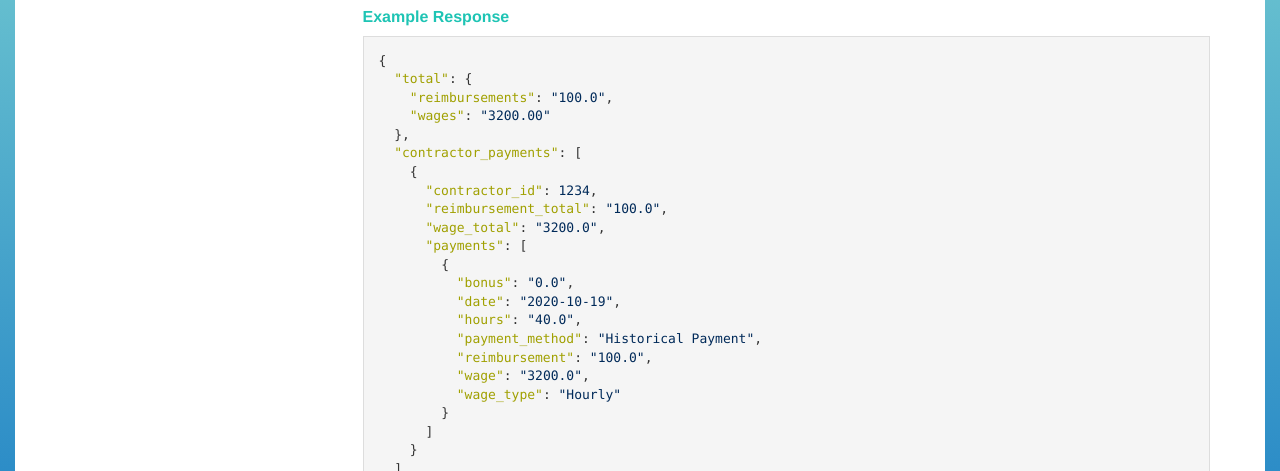
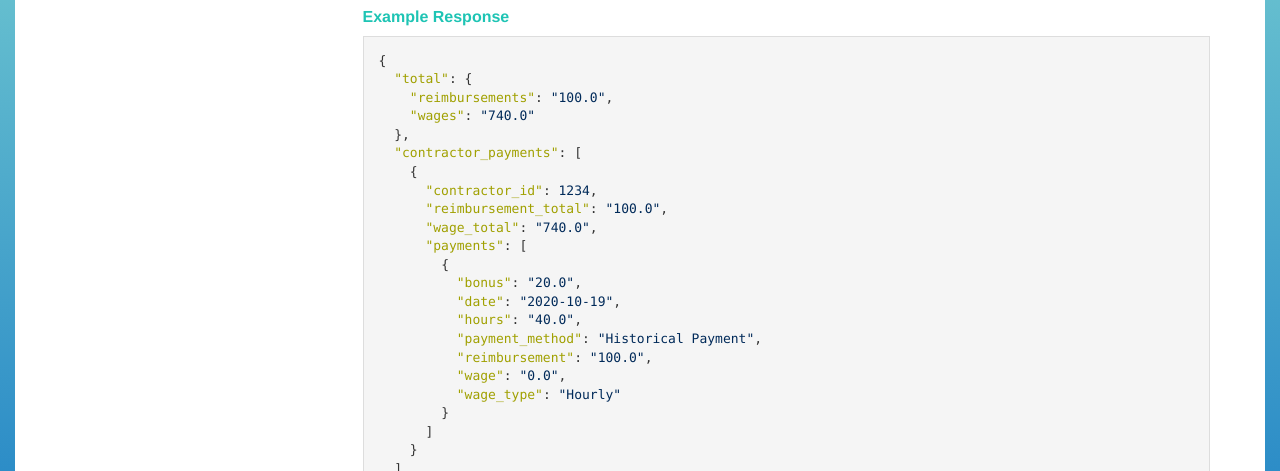
Before and after one commit to Gusto/gusto.github.io, a Jekyll site: the page built from _posts/2020-10-19-contractor-payments.markdown, in a window 1280 px wide. Shown: the part 1395-1866 px from the top of the page. Built offline with Jekyll 4.4.1, drawn with Linux system fonts in a browser that asks for light colours.

Commit message:
Fix contractor payment amounts to be more consistent

```diff
--- a/_posts/2020-10-19-contractor-payments.markdown
+++ b/_posts/2020-10-19-contractor-payments.markdown
@@ -41,21 +41,21 @@ title: Contractor Payments
 {
   "total": {
     "reimbursements": "100.0",
-    "wages": "3200.00"
+    "wages": "740.0"
   },
   "contractor_payments": [
     {
       "contractor_id": 1234,
       "reimbursement_total": "100.0",
-      "wage_total": "3200.0",
+      "wage_total": "740.0",
       "payments": [
         {
-          "bonus": "0.0",
+          "bonus": "20.0",
           "date": "2020-10-19",
           "hours": "40.0",
           "payment_method": "Historical Payment",
           "reimbursement": "100.0",
-          "wage": "3200.0",
+          "wage": "0.0",
           "wage_type": "Hourly"
         }
       ]
```
